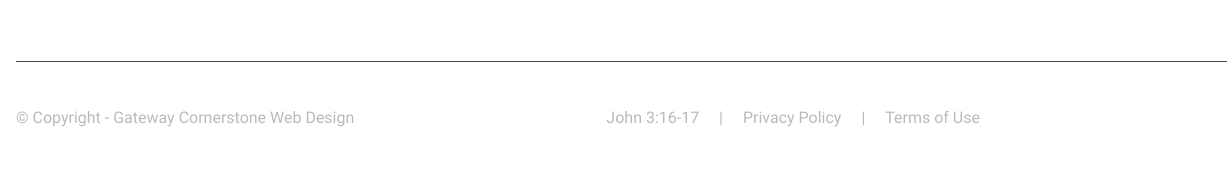
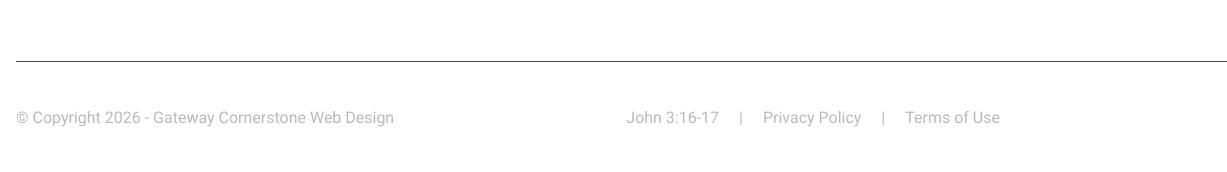
Before and after one commit to markelmore/Gateway-Cornerstone-Web-Design, an Eleventy site: page src/index.html in a window 1280 px wide. Shown: the part 5631-5803 px from the top of the page, 0-1227 px from the left. Built offline with nearby package versions, Linux system fonts and the light colour scheme; Eleventy itself is replaced by a stand-in of ours; files that its build step writes are made by us from their sources; what @codestitchofficial/eleventy-plugin-sharp-images, glob would draw is missing.

Commit message:
fixed copyright footer

```diff
--- a/src/_includes/sections/footer.html
+++ b/src/_includes/sections/footer.html
@@ -3,6 +3,7 @@
 <!-- ============================================ -->
 
 <footer id="footer-1390">
+    <script src="assets/js/year.js"></script>
     <div class="cs-container">
         <div class="cs-top">
             <a aria-label="go back to home" class="cs-logo" href="">
@@ -38,8 +39,7 @@
                 </li>-->
             </ul>
             <span class="cs-copyright">
-                <script src="assets/js/year.js"></script>
-                © Copyright <span id="dynamic-copyright">{{currentYear}}</span> - <a href="/" class="cs-copyright-link">Gateway Cornerstone Web Design</a>
+                © Copyright <span id="dynamic-copyright">2026</span> - <a href="/" class="cs-copyright-link">Gateway Cornerstone Web Design</a>
             </span>
             <div class="cs-flex">
                 <a href="https://www.bible.com/bible/100/JHN.3.NASB1995" class="cs-copyright-link" target="_blank">John 3:16-17</a>
```
